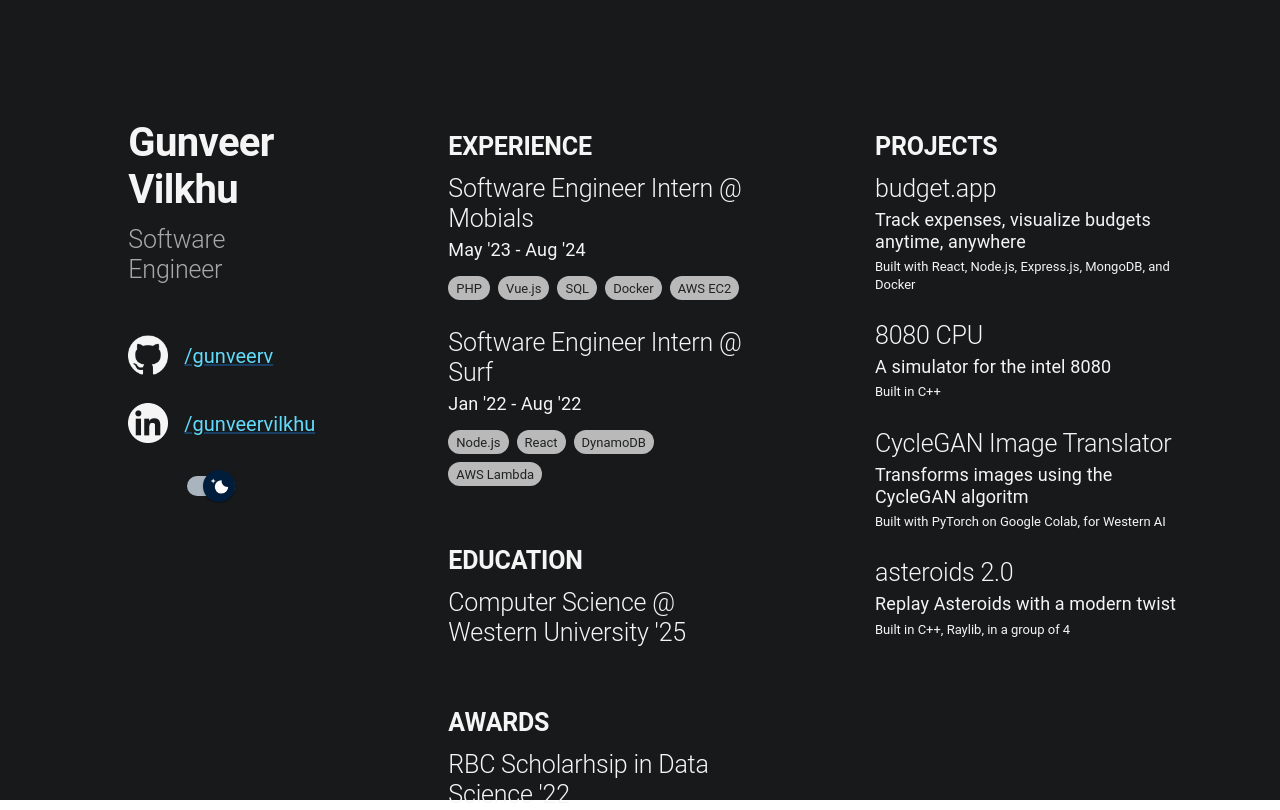
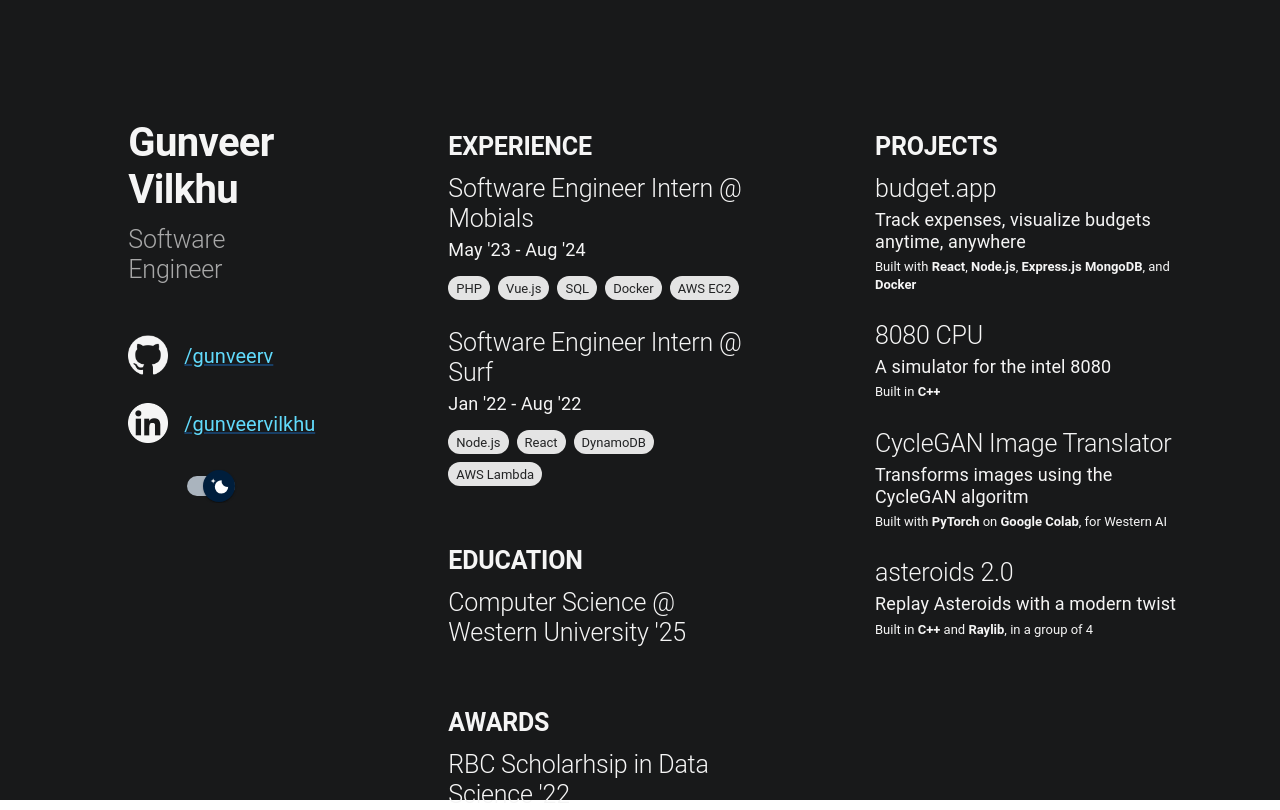
Before and after one commit to gunveerv/gunveerv.github.io, a React (Create React App) app: page / in a window 1280 px wide. Built offline with nearby package versions, Linux system fonts and the light colour scheme.

Commit message:
updated links

```diff
--- a/src/App.css
+++ b/src/App.css
@@ -76,7 +76,7 @@
 
 .MuiTypography-h2 {
   font-size: 25px !important;
-  text-align: left;
+  text-align: left !important;
   padding-top: 12px;
   color: var(--text-secondary);
 }
@@ -114,6 +114,10 @@
   /* display: block; */
 }
 
+.link:hover {
+  opacity: 75%;
+}
+
 .margin-top {
   margin-top: 50px;
 }
@@ -145,9 +149,9 @@
 .chip {
   background-color: var(--color-pill) !important;
   color: var(--text-pill) !important;
-  opacity: 75%;
+  opacity: 95%;
 }
 
 .chip:hover{
-  opacity: 95%;
+  opacity: 75%;
 }
--- a/src/components/Intro.js
+++ b/src/components/Intro.js
@@ -67,6 +67,7 @@
             spacing={2}
             alignItems="center"
             justifyContent="left"
+            className="link"
           >
             <Grid item xs={0}>
               <img src="github.png" alt="Click to see my Github" className="logo" />
@@ -84,6 +85,7 @@
             spacing={2}
             alignItems="center"
             justifyContent="left"
+            className="link"
           >
             <Grid item xs={0}>
               <img src="linkedin.png" alt="Click to see my Linkedin" className="logo" />
--- a/src/components/Projects.js
+++ b/src/components/Projects.js
@@ -1,4 +1,4 @@
-import { Typography } from '@mui/material';
+import { Link, Typography } from '@mui/material';
 import Grid from '@mui/material/Grid';
 import Box from '@mui/material/Box';
 import '../App.css';
@@ -15,27 +15,60 @@
         justifyContent="center"
       >
         <Grid item xs={0}>
+          <Link href="https://github.com/gunveerv/budget.app" underline="none">
             <Typography variant="h2">budget.app</Typography>
             <Typography variant="h4">Track expenses, visualize budgets anytime, anywhere</Typography>
-          <Typography variant="h5">Built with React, Node.js, Express.js, MongoDB, and Docker</Typography>
+            <Typography variant="h5">
+              Built with
+              <span style={{ fontWeight: 'bold' }}> React</span>
+              ,
+              <span style={{ fontWeight: 'bold' }}> Node.js</span>
+              ,
+              <span style={{ fontWeight: 'bold' }}> Express.js</span>
+              <span style={{ fontWeight: 'bold' }}> MongoDB</span>
+              , and
+              <span style={{ fontWeight: 'bold' }}> Docker</span>
+            </Typography>
+          </Link>
         </Grid>
 
         <Grid item xs={0}>
+          <Link href="https://github.com/gunveerv/8080-Emulation" underline="none">
             <Typography variant="h2">8080 CPU</Typography>
             <Typography variant="h4">A simulator for the intel 8080</Typography>
-          <Typography variant="h5">Built in C++</Typography>
+            <Typography variant="h5">
+              Built in
+              <span style={{ fontWeight: 'bold' }}> C++</span>
+            </Typography>
+          </Link>
         </Grid>
 
         <Grid item xs={0}>
+          <Link href="https://github.com/gunveerv/WAI-October_Event" underline="none">
             <Typography variant="h2">CycleGAN Image Translator</Typography>
             <Typography variant="h4">Transforms images using the CycleGAN algoritm</Typography>
-          <Typography variant="h5">Built with PyTorch on Google Colab, for Western AI</Typography>
+            <Typography variant="h5">
+              Built with
+              <span style={{ fontWeight: 'bold' }}> PyTorch </span>
+              on
+              <span style={{ fontWeight: 'bold' }}> Google Colab</span>
+              , for Western AI
+            </Typography>
+          </Link>
         </Grid>
 
         <Grid item xs={0}>
+          <Link href="https://github.com/gunveerv/asteroids-2.0" underline="none">
             <Typography variant="h2">asteroids 2.0</Typography>
             <Typography variant="h4">Replay Asteroids with a modern twist</Typography>
-          <Typography variant="h5">Built in C++, Raylib, in a group of 4</Typography>
+            <Typography variant="h5">
+              Built in
+              <span style={{ fontWeight: 'bold' }}> C++ </span>
+              and
+              <span style={{ fontWeight: 'bold' }}> Raylib</span>
+              , in a group of 4
+            </Typography>
+          </Link>
         </Grid>
 
       </Grid>
```
Lines whose indentation alone changed are shown as unchanged.
